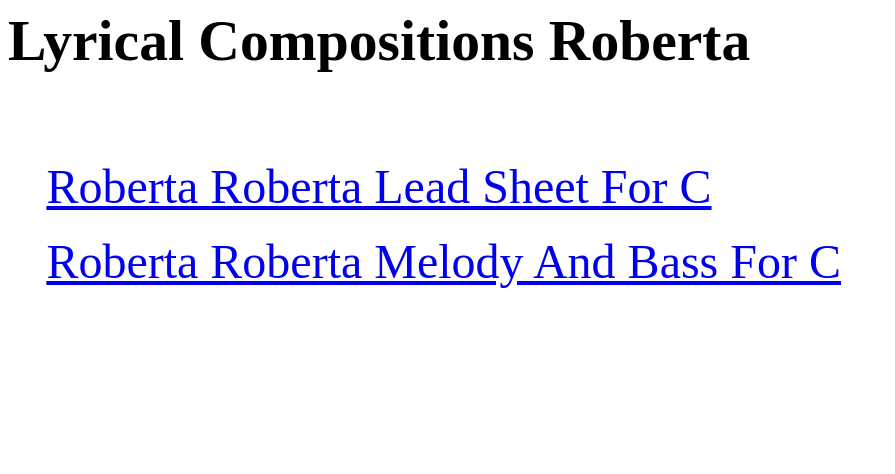
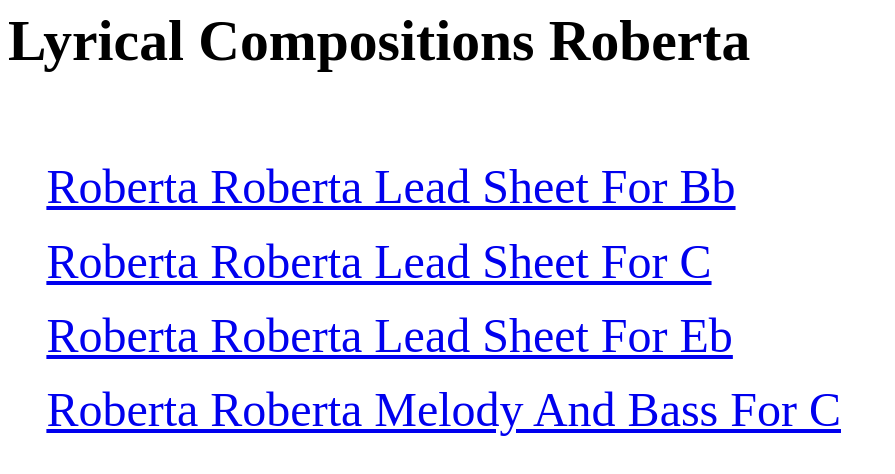
Before and after one commit to flaminghakama/lyrical-compositions-pdf, a plain HTML site: page roberta-roberta/index.html in a window 1280 px wide. Shown: the whole page, without its empty margins (0-895 px from the left). Drawn offline with Linux system fonts and the light colour scheme.

Commit message:
transpositions

```diff
--- a/roberta-roberta/index.html
+++ b/roberta-roberta/index.html
@@ -31,7 +31,9 @@
     </style>
     <h2>Lyrical Compositions Roberta</h2>
     <ul>
+        <li><a href='roberta-roberta-Lead-Sheet-for-Bb.pdf'>Roberta Roberta Lead Sheet For Bb</a></li>
         <li><a href='roberta-roberta-Lead-Sheet-for-C.pdf'>Roberta Roberta Lead Sheet For C</a></li>
+        <li><a href='roberta-roberta-Lead-Sheet-for-Eb.pdf'>Roberta Roberta Lead Sheet For Eb</a></li>
         <li><a href='roberta-roberta-Melody-and-Bass-for-C.pdf'>Roberta Roberta Melody And Bass For C</a></li>
     </ul>
 </body>
```
Also changed, not shown: a-classic-base/index.html (+2 -0 lines), 7 other files.
